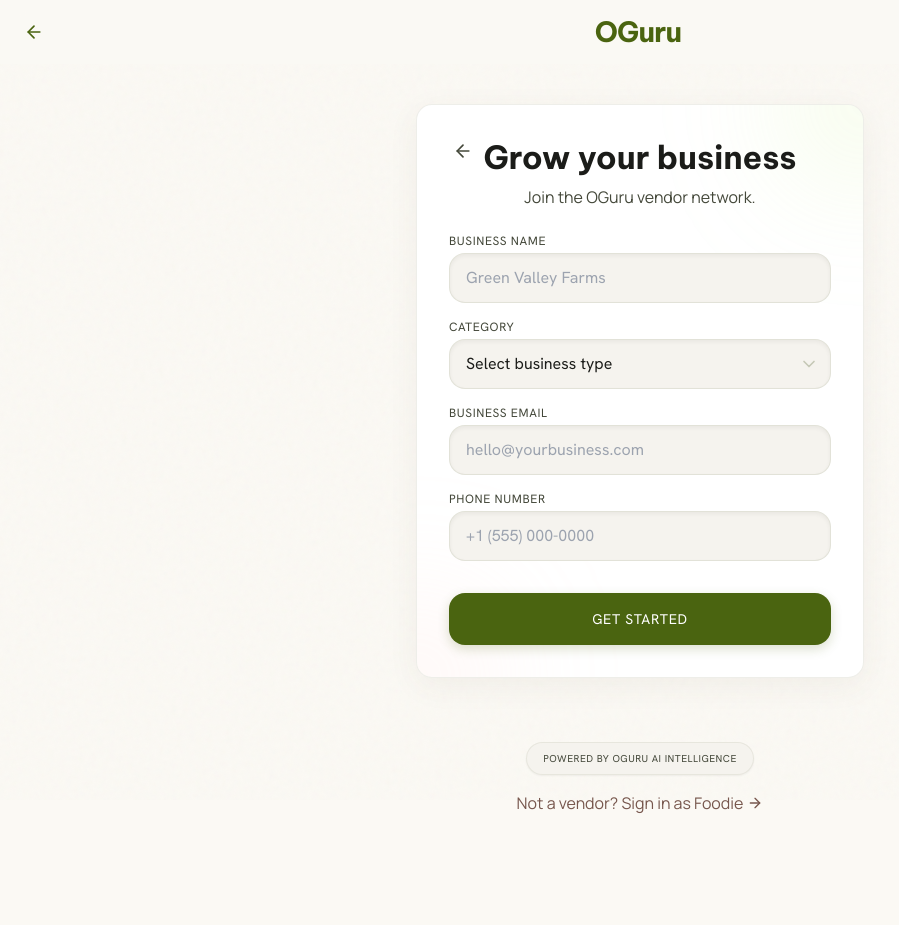
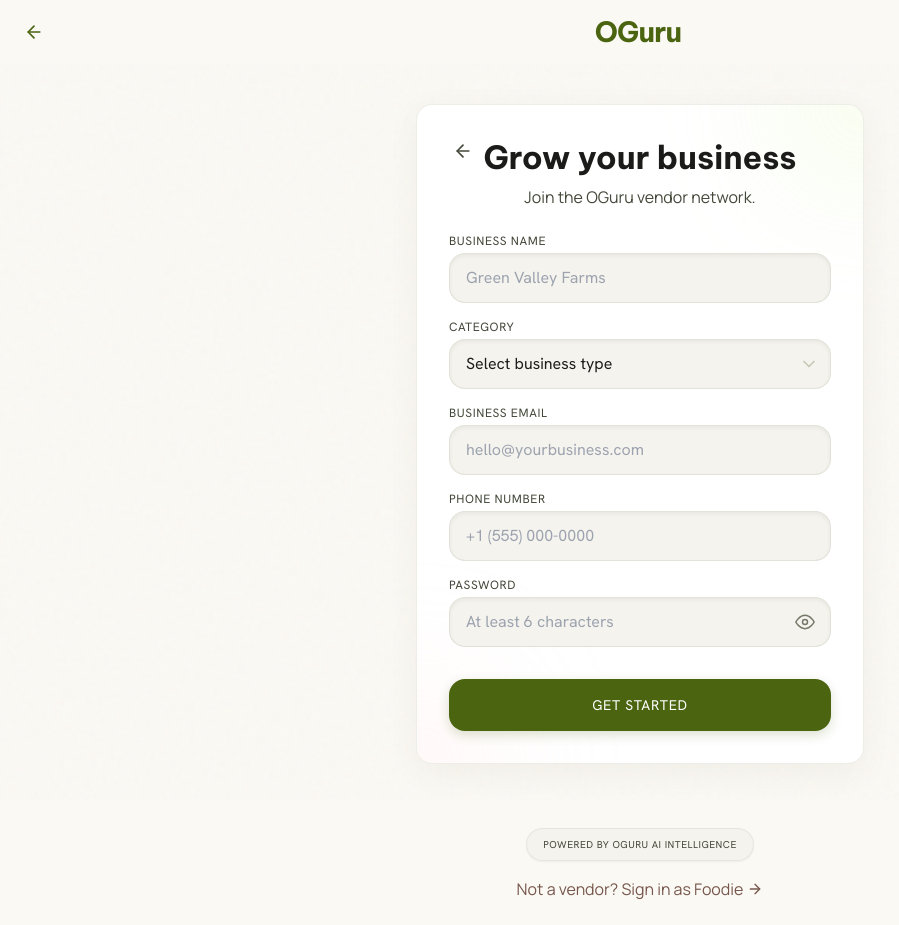
Before and after one commit to dorrykartabani-ctrl/oguru, a Next.js app: page /login/vendor in a window 1280 px wide. Both pictures are taken after a click on the button "Get Started". Shown: the whole page, without its empty margins (0-899 px from the left). Before the commit the page ends 839 px from the top, so only its background shows below. Built offline with nearby package versions, Linux system fonts and the light colour scheme; no server answers.

Commit message:
Enhance vendor auth page with password visibility and validation
Added password visibility toggle for login and signup forms, and enforced minimum password length for signup.

```diff
--- a/app/login/vendor/page.tsx
+++ b/app/login/vendor/page.tsx
@@ -3,7 +3,7 @@
 import { useRouter } from 'next/navigation';
 import { useState } from 'react';
 import { createClient } from '@/lib/supabase/client';
-import { ArrowLeft, ArrowRight } from '@/components/icons';
+import { ArrowLeft, ArrowRight, EyeIcon } from '@/components/icons';
 
 export default function VendorAuthPage() {
   const router = useRouter();
@@ -12,6 +12,8 @@
   const [view, setView] = useState<'login' | 'signup'>('login');
   const [loading, setLoading] = useState(false);
   const [error, setError] = useState<string | null>(null);
+  const [showLoginPassword, setShowLoginPassword] = useState(false);
+  const [showSignupPassword, setShowSignupPassword] = useState(false);
 
   // Login form
   const [loginEmail, setLoginEmail] = useState('');
@@ -22,6 +24,7 @@
   const [signupCategory, setSignupCategory] = useState('');
   const [signupEmail, setSignupEmail] = useState('');
   const [signupPhone, setSignupPhone] = useState('');
+  const [signupPassword, setSignupPassword] = useState('');
 
   const handleLogin = async (e: React.FormEvent) => {
     e.preventDefault();
@@ -47,19 +50,18 @@
   const handleSignup = async (e: React.FormEvent) => {
     e.preventDefault();
     if (loading) return;
+
+    if (signupPassword.length < 6) {
+      setError('Password must be at least 6 characters.');
+      return;
+    }
+
     setLoading(true);
     setError(null);
 
-    // Note: Vendor signup requires a password. Since Stitch design doesn't include one,
-    // we'll send them to /vendor/apply after collecting basics, or you can add a
-    // password field here if preferred.
-
-    // For now, generate a temporary password and let them set it during apply flow
-    const tempPassword = crypto.randomUUID();
-
     const { error: signUpError } = await supabase.auth.signUp({
       email: signupEmail.trim(),
-      password: tempPassword,
+      password: signupPassword,
       options: {
         data: {
           full_name: signupBusinessName.trim(),
@@ -166,16 +168,25 @@
                       Forgot?
                     </button>
                   </div>
+                  <div className="relative">
                     <input
                       id="login-password"
-                    type="password"
+                      type={showLoginPassword ? 'text' : 'password'}
                       value={loginPassword}
                       onChange={(e) => setLoginPassword(e.target.value)}
                       placeholder="••••••••"
                       autoComplete="current-password"
                       required
-                    className="w-full bg-surface-container-low border border-outline-variant/40 rounded-lg px-4 py-3 focus:outline-none focus:ring-2 focus:ring-primary focus:border-primary transition-shadow text-base shadow-inner"
+                      className="w-full bg-surface-container-low border border-outline-variant/40 rounded-lg px-4 py-3 pr-12 focus:outline-none focus:ring-2 focus:ring-primary focus:border-primary transition-shadow text-base shadow-inner"
                     />
+                    <button
+                      type="button"
+                      onClick={() => setShowLoginPassword(!showLoginPassword)}
+                      className="absolute right-4 top-1/2 -translate-y-1/2 text-outline hover:text-on-surface transition-colors"
+                    >
+                      <EyeIcon className="w-5 h-5" />
+                    </button>
+                  </div>
                 </div>
 
                 {error && (
@@ -199,7 +210,10 @@
                 <p className="font-body text-on-surface-variant">
                   New merchant?{' '}
                   <button
-                    onClick={() => setView('signup')}
+                    onClick={() => {
+                      setView('signup');
+                      setError(null);
+                    }}
                     className="text-primary font-bold hover:underline"
                   >
                     Get Started
@@ -214,7 +228,10 @@
             <div className="relative z-10 transition-all duration-300">
               <div className="mb-6 text-center relative">
                 <button
-                  onClick={() => setView('login')}
+                  onClick={() => {
+                    setView('login');
+                    setError(null);
+                  }}
                   className="absolute left-0 top-0 text-on-surface-variant hover:text-primary transition-colors flex items-center p-1 rounded-full hover:bg-surface-container-high"
                 >
                   <ArrowLeft className="w-5 h-5" />
@@ -305,6 +322,7 @@
                     value={signupEmail}
                     onChange={(e) => setSignupEmail(e.target.value)}
                     placeholder="hello@yourbusiness.com"
+                    autoComplete="email"
                     required
                     className="w-full bg-surface-container-low border border-outline-variant/40 rounded-lg px-4 py-3 focus:outline-none focus:ring-2 focus:ring-primary focus:border-primary transition-shadow text-base shadow-inner"
                   />
@@ -324,9 +342,40 @@
                     value={signupPhone}
                     onChange={(e) => setSignupPhone(e.target.value)}
                     placeholder="+1 (555) 000-0000"
+                    autoComplete="tel"
                     required
                     className="w-full bg-surface-container-low border border-outline-variant/40 rounded-lg px-4 py-3 focus:outline-none focus:ring-2 focus:ring-primary focus:border-primary transition-shadow text-base shadow-inner"
                   />
+                </div>
+
+                {/* Password */}
+                <div>
+                  <label
+                    htmlFor="signup-password"
+                    className="block font-label text-xs uppercase tracking-wider text-on-surface-variant mb-1"
+                  >
+                    Password
+                  </label>
+                  <div className="relative">
+                    <input
+                      id="signup-password"
+                      type={showSignupPassword ? 'text' : 'password'}
+                      value={signupPassword}
+                      onChange={(e) => setSignupPassword(e.target.value)}
+                      placeholder="At least 6 characters"
+                      autoComplete="new-password"
+                      required
+                      minLength={6}
+                      className="w-full bg-surface-container-low border border-outline-variant/40 rounded-lg px-4 py-3 pr-12 focus:outline-none focus:ring-2 focus:ring-primary focus:border-primary transition-shadow text-base shadow-inner"
+                    />
+                    <button
+                      type="button"
+                      onClick={() => setShowSignupPassword(!showSignupPassword)}
+                      className="absolute right-4 top-1/2 -translate-y-1/2 text-outline hover:text-on-surface transition-colors"
+                    >
+                      <EyeIcon className="w-5 h-5" />
+                    </button>
+                  </div>
                 </div>
 
                 {error && (
```
Lines whose indentation alone changed are shown as unchanged.
